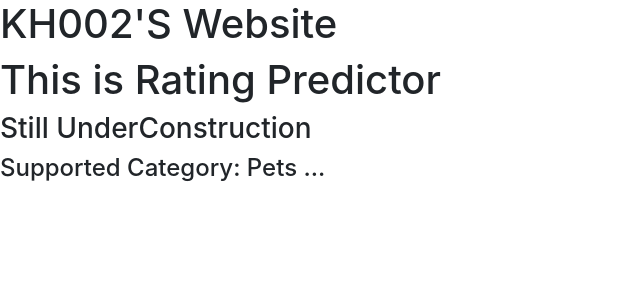
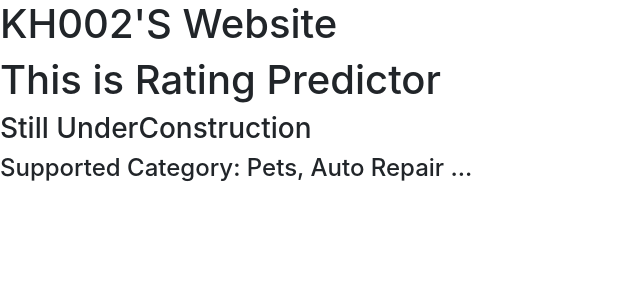
Before and after one commit to KnightHarute/review_predictor, a Flask app: page / in a window 1280 px wide. Shown: the part 56-356 px from the top of the page, without its empty margins (0-640 px from the left). Run offline with Flask 2, Linux system fonts and the light colour scheme; some libraries are stand-ins or nearby versions.

Commit message:
Update Supported Categories

```diff
--- a/templates/index.html
+++ b/templates/index.html
@@ -3,7 +3,7 @@
 {% block content %}
 <h1>This is Rating Predictor</h1>
     <h3>Still UnderConstruction
-    <h4>Supported Category: Pets ...</h4>
+    <h4>Supported Category: Pets, Auto Repair ...</h4>
 {% endblock %}
 
 <!--<!DOCTYPE html>-->
```
